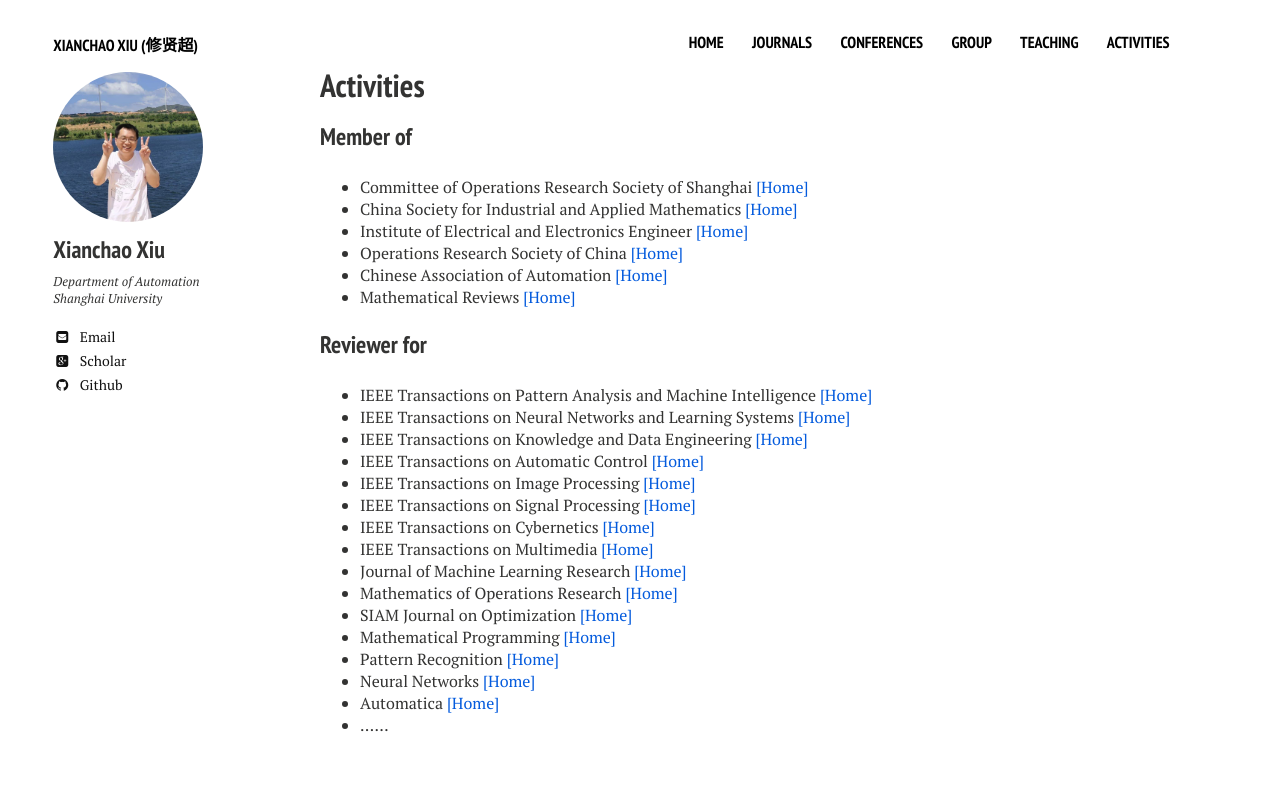
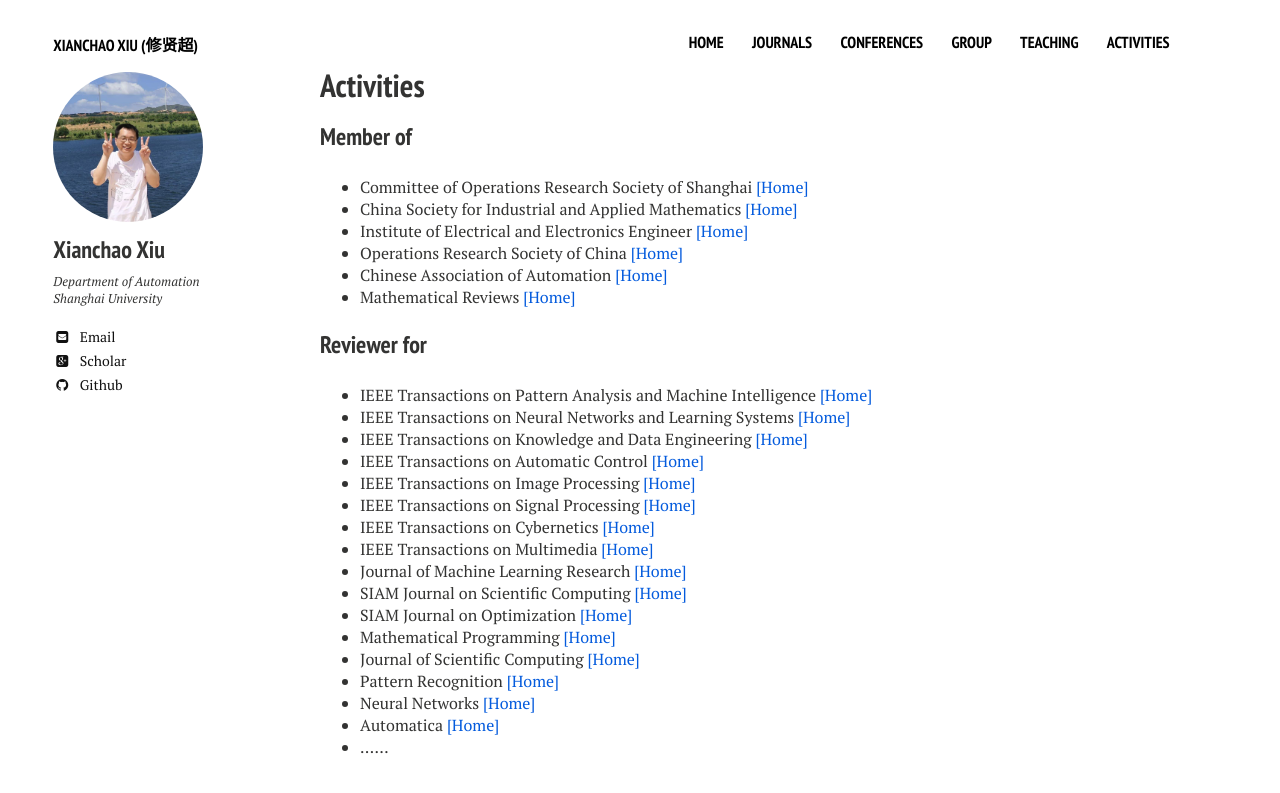
Before and after one commit to xianchaoxiu/xianchaoxiu.github.io, a Jekyll site: the page built from activities/index.md, in a window 1280 px wide. Shown: the top 793 px of the page. Built offline with Jekyll 4.4.1, drawn with Linux system fonts in a browser that asks for light colours; nearby versions of some CDN libraries.

Commit message:
Update index.md

```diff
--- a/activities/index.md
+++ b/activities/index.md
@@ -27,9 +27,10 @@ share: false
 * IEEE Transactions on Cybernetics <a href="https://ieeexplore.ieee.org/xpl/RecentIssue.jsp?punumber=6221036" class="textlink" target="_blank">[Home]</a> <br>
 * IEEE Transactions on Multimedia <a href="https://ieeexplore.ieee.org/xpl/RecentIssue.jsp?punumber=6046" class="textlink" target="_blank">[Home]</a> <br>
 * Journal of Machine Learning Research <a href="https://www.jmlr.org" class="textlink" target="_blank">[Home]</a> <br>
-* Mathematics of Operations Research <a href="https://pubsonline.informs.org/journal/moor" class="textlink" target="_blank">[Home]</a> <br>
+* SIAM Journal on Scientific Computing <a href="https://www.siam.org/publications/siam-journals/siam-journal-on-scientific-computing/" class="textlink" target="_blank">[Home]</a> <br>
 * SIAM Journal on Optimization <a href="https://www.siam.org/publications/siam-journals/siam-journal-on-optimization/" class="textlink" target="_blank">[Home]</a> <br>
 * Mathematical Programming <a href="https://link.springer.com/journal/10107" class="textlink" target="_blank">[Home]</a> <br>
+* Journal of Scientific Computing <a href="https://link.springer.com/journal/10915" class="textlink" target="_blank">[Home]</a> <br>
 * Pattern Recognition <a href="https://www.sciencedirect.com/journal/pattern-recognition" class="textlink" target="_blank">[Home]</a> <br>
 * Neural Networks <a href="https://www.sciencedirect.com/journal/neural-networks" class="textlink" target="_blank">[Home]</a> <br>
 * Automatica <a href="https://www.sciencedirect.com/journal/automatica" class="textlink" target="_blank">[Home]</a> <br>
```
